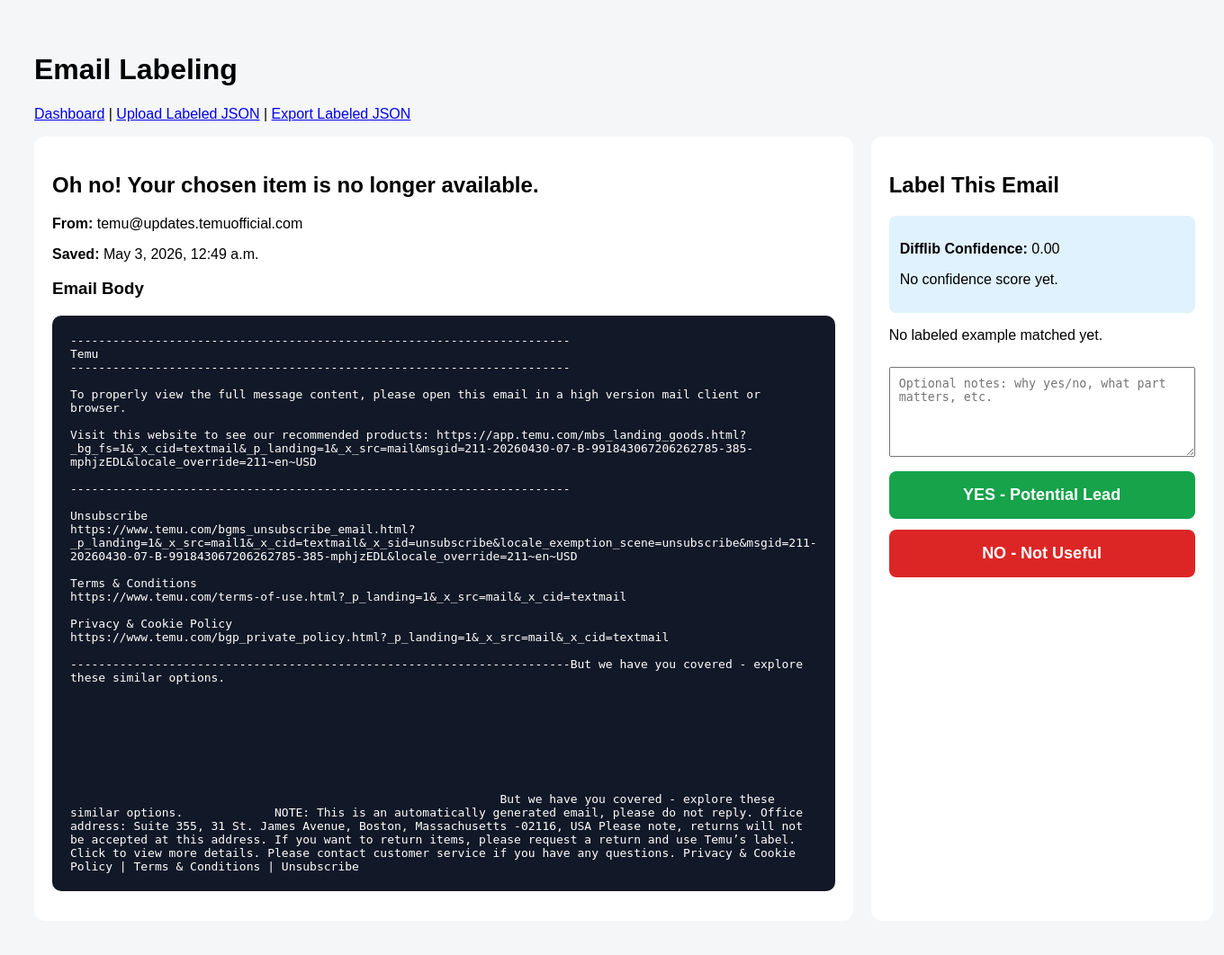
After one commit to FletcherCrowe/Deal_site, a Django app: page /label-emails/ in a window 1360 px wide. The commit adds this page. Shown: the whole page at 90% size. Run offline with Django 5.2, Linux system fonts and the light colour scheme; data comes from the database, SQL or seed files in the repository; both versions use the stored data as it was after the commit.

Commit message:
Add email labeling and difflib scoring

```diff
--- a/deals/models.py
+++ b/deals/models.py
@@ -58,7 +58,7 @@
     # the app calculates rehab as:
     # sqft * rehab_cost_per_sqft
     rehab_cost_per_sqft = models.IntegerField(default=35)
-
+    difflib_confidence_threshold = models.FloatField(default=0.60)
     # Future setting.
     # Not fully used yet, but useful when you add auto-reply.
     offer_template = models.TextField(default="""Hi,
@@ -124,7 +124,18 @@
     recommendation = models.TextField(blank=True)
 
     created_at = models.DateTimeField(auto_now_add=True)
+    # Labeling fields
+    is_labeled = models.BooleanField(default=False)
+    is_potential_lead = models.BooleanField(default=False)
+    send_to_llm = models.BooleanField(default=False)
 
+    # Difflib scoring fields
+    difflib_score = models.FloatField(null=True, blank=True)
+    matched_example_subject = models.CharField(max_length=255, blank=True)
+    matched_example_body = models.TextField(blank=True)
+
+    # Optional notes
+    label_notes = models.TextField(blank=True)
     def __str__(self):
         return self.address or self.subject or f"Deal {self.id}"
 class EmailReadLog(models.Model):
--- /dev/null
+++ b/deals/templates/deals/label_email.html
@@ -0,0 +1,153 @@
+<!DOCTYPE html>
+<html>
+<head>
+    <title>Label Email</title>
+
+    <style>
+        body {
+            font-family: Arial, sans-serif;
+            background: #f4f6f8;
+            padding: 30px;
+        }
+
+        .container {
+            display: grid;
+            grid-template-columns: 1fr 380px;
+            gap: 20px;
+        }
+
+        .card {
+            background: white;
+            border-radius: 12px;
+            padding: 20px;
+        }
+
+        pre {
+            white-space: pre-wrap;
+            background: #111827;
+            color: white;
+            padding: 20px;
+            border-radius: 10px;
+            max-height: 650px;
+            overflow-y: auto;
+        }
+
+        button {
+            width: 100%;
+            padding: 16px;
+            margin-top: 12px;
+            border: none;
+            border-radius: 8px;
+            font-size: 18px;
+            font-weight: bold;
+            cursor: pointer;
+        }
+
+        .yes {
+            background: #16a34a;
+            color: white;
+        }
+
+        .no {
+            background: #dc2626;
+            color: white;
+        }
+
+        textarea {
+            width: 100%;
+            height: 100px;
+            margin-top: 10px;
+            padding: 10px;
+            box-sizing: border-box;
+        }
+
+        .confidence {
+            background: #e0f2fe;
+            padding: 12px;
+            border-radius: 8px;
+            margin-bottom: 15px;
+        }
+
+        .match-box {
+            background: #f3f4f6;
+            padding: 12px;
+            border-radius: 8px;
+            max-height: 220px;
+            overflow-y: auto;
+            font-size: 13px;
+        }
+    </style>
+</head>
+
+<body>
+
+<h1>Email Labeling</h1>
+
+<p>
+    <a href="/">Dashboard</a> |
+    <a href="/upload-labeled-emails/">Upload Labeled JSON</a> |
+    <a href="/export-labeled-emails/">Export Labeled JSON</a>
+</p>
+
+{% for message in messages %}
+    <p><b>{{ message }}</b></p>
+{% endfor %}
+
+<div class="container">
+
+    <div class="card">
+        <h2>{{ deal.subject }}</h2>
+        <p><b>From:</b> {{ deal.sender }}</p>
+        <p><b>Saved:</b> {{ deal.created_at }}</p>
+
+        <h3>Email Body</h3>
+        <pre>{{ deal.body }}</pre>
+    </div>
+
+    <div class="card">
+        <h2>Label This Email</h2>
+
+        <div class="confidence">
+            <p><b>Difflib Confidence:</b> {{ deal.difflib_score|default:0|floatformat:2 }}</p>
+
+            {% if deal.difflib_score %}
+                {% if deal.is_potential_lead %}
+                    <p><b>Current Auto Guess:</b> YES - Potential Lead</p>
+                {% else %}
+                    <p><b>Current Auto Guess:</b> NO / Unknown</p>
+                {% endif %}
+            {% else %}
+                <p>No confidence score yet.</p>
+            {% endif %}
+        </div>
+
+        {% if deal.matched_example_subject %}
+            <h3>Closest Labeled Match</h3>
+            <p><b>Subject:</b> {{ deal.matched_example_subject }}</p>
+
+            <div class="match-box">
+                {{ deal.matched_example_body }}
+            </div>
+        {% else %}
+            <p>No labeled example matched yet.</p>
+        {% endif %}
+
+        <form method="POST" action="/label-emails/{{ deal.id }}/save/">
+            {% csrf_token %}
+
+            <textarea name="label_notes" placeholder="Optional notes: why yes/no, what part matters, etc."></textarea>
+
+            <button class="yes" type="submit" name="label" value="yes">
+                YES - Potential Lead
+            </button>
+
+            <button class="no" type="submit" name="label" value="no">
+                NO - Not Useful
+            </button>
+        </form>
+    </div>
+
+</div>
+
+</body>
+</html>
--- a/deals/urls.py
+++ b/deals/urls.py
@@ -22,4 +22,9 @@
     path("connect-gmail/", views.connect_gmail, name="connect_gmail"),
     path("oauth2callback/", views.oauth2callback, name="oauth2callback"),
     path("export-emails/", views.export_emails_view),
+    path("label-emails/", views.label_emails, name="label_emails"),
+    path("label-emails/<int:deal_id>/save/", views.save_email_label, name="save_email_label"),
+
+    path("export-labeled-emails/", views.export_labeled_emails, name="export_labeled_emails"),
+    path("upload-labeled-emails/", views.upload_labeled_emails, name="upload_labeled_emails"),
 ]
--- a/deals/views.py
+++ b/deals/views.py
@@ -12,10 +12,6 @@
 - Read Gmail
 - Test WhatsApp
 """
-
-from django.contrib import messages
-from django.shortcuts import render, redirect
-
 from .models import Deal,EmailReadLog
 from .services import (
     get_settings,
@@ -29,39 +25,49 @@
 from google_auth_oauthlib.flow import Flow
 from googleapiclient.discovery import build
 
+from django.shortcuts import render, redirect, get_object_or_404
+from django.contrib import messages
+
+from .models import Deal
+from .services import score_email_against_labeled_examples
 from .models import GmailAccount
 import os
 import json
-
-from django.shortcuts import redirect
-from google_auth_oauthlib.flow import Flow
 from googleapiclient.discovery import build
 
-from .models import GmailAccount
 from django.http import JsonResponse
-from .models import Deal
 
 
 def export_emails_view(request):
+    gmail_account = GmailAccount.objects.first()
     deals = Deal.objects.order_by("-created_at")
 
-    data = []
+    data = {
+        "connected_gmail": gmail_account.email if gmail_account else None,
+        "total_emails": deals.count(),
+        "emails": []
+    }
 
     for deal in deals:
-        data.append({
+        data["emails"].append({
             "id": deal.id,
+            "email_id": deal.email_id,
             "sender": deal.sender,
             "subject": deal.subject,
             "body": deal.body,
-            "price": deal.price,
-            "beds": deal.beds,
-            "baths": deal.baths,
-            "sqft": deal.sqft,
-            "year_built": deal.year_built,
-            "arv": deal.arv,
-            "rehab_cost": deal.rehab_cost,
-            "rent": deal.rent,
-            "qualifies": deal.qualifies,
+            "raw_email_json": deal.raw_email_json,
+            "parsed_data": {
+                "address": deal.address,
+                "zip_code": deal.zip_code,
+                "price": deal.price,
+                "beds": deal.beds,
+                "baths": deal.baths,
+                "sqft": deal.sqft,
+                "year_built": deal.year_built,
+                "arv": deal.arv,
+                "rehab_cost": deal.rehab_cost,
+                "rent": deal.rent,
+            },
             "created_at": deal.created_at.isoformat(),
         })
 
@@ -257,7 +263,165 @@
         return redirect("dashboard")
 
     return render(request, "deals/manual_deal.html")
+def label_emails(request):
+    """
+    Shows the next unlabeled email.
 
+    This is where you manually label:
+    - Yes = potential lead
+    - No = not useful
+    """
+
+    deal = Deal.objects.filter(is_labeled=False).order_by("-created_at").first()
+
+    if not deal:
+        return render(request, "deals/label_done.html")
+
+    # Re-score before showing, so confidence is current.
+    score_email_against_labeled_examples(deal)
+
+    return render(request, "deals/label_email.html", {
+        "deal": deal
+    })
+
+
+def save_email_label(request, deal_id):
+    """
+    Saves your manual Yes/No label.
+    """
+
+    deal = get_object_or_404(Deal, id=deal_id)
+
+    if request.method == "POST":
+        label = request.POST.get("label")
+        notes = request.POST.get("label_notes", "")
+
+        deal.is_labeled = True
+        deal.label_notes = notes
+
+        if label == "yes":
+            deal.is_potential_lead = True
+            deal.send_to_llm = True
+
+        elif label == "no":
+            deal.is_potential_lead = False
+            deal.send_to_llm = False
+
+        deal.save()
+
+        # After labeling this one, update scores for all unlabeled emails.
+        unlabeled = Deal.objects.filter(is_labeled=False)
+
+        for email in unlabeled:
+            score_email_against_labeled_examples(email)
+
+        messages.success(request, "Label saved.")
+
+    return redirect("label_emails")
+
+
+def export_labeled_emails(request):
+    """
+    Exports all labeled emails as JSON.
+
+    You can save this file and use it as your training/knowledge base.
+    """
+
+    deals = Deal.objects.filter(is_labeled=True).order_by("-created_at")
+
+    data = {
+        "emails": []
+    }
+
+    for deal in deals:
+        data["emails"].append({
+            "email_id": deal.email_id,
+            "sender": deal.sender,
+            "subject": deal.subject,
+            "body": deal.body,
+            "is_potential_lead": deal.is_potential_lead,
+            "send_to_llm": deal.send_to_llm,
+            "difflib_score": deal.difflib_score,
+            "label_notes": deal.label_notes,
+            "created_at": deal.created_at.isoformat(),
+        })
+
+    return JsonResponse(data, safe=False)
+
+
+def upload_labeled_emails(request):
+    """
+    Lets you upload a JSON file of labeled emails.
+
+    Expected format:
+
+    {
+      "emails": [
+        {
+          "subject": "Example",
+          "body": "Email text...",
+          "is_potential_lead": true,
+          "send_to_llm": true,
+          "label_notes": "optional notes"
+        }
+      ]
+    }
+    """
+
+    if request.method == "POST":
+        uploaded_file = request.FILES.get("json_file")
+
+        if not uploaded_file:
+            messages.error(request, "No JSON file uploaded.")
+            return redirect("upload_labeled_emails")
+
+        try:
+            data = json.load(uploaded_file)
+
+            emails = data.get("emails", [])
+
+            created_count = 0
+
+            for item in emails:
+                body = item.get("body", "")
+                subject = item.get("subject", "")
+
+                if not body:
+                    continue
+
+                # Prevent exact duplicate imports.
+                existing = Deal.objects.filter(body=body, subject=subject).first()
+
+                if existing:
+                    continue
+
+                deal = Deal.objects.create(
+                    email_id=item.get("email_id") or None,
+                    sender=item.get("sender", ""),
+                    subject=subject,
+                    body=body,
+                    is_labeled=True,
+                    is_potential_lead=bool(item.get("is_potential_lead", False)),
+                    send_to_llm=bool(item.get("send_to_llm", False)),
+                    label_notes=item.get("label_notes", ""),
+                )
+
+                score_email_against_labeled_examples(deal)
+
+                created_count += 1
+
+            # Re-score all unlabeled emails after adding new examples.
+            for email in Deal.objects.filter(is_labeled=False):
+                score_email_against_labeled_examples(email)
+
+            messages.success(request, f"Imported {created_count} labeled emails.")
+
+        except Exception as e:
+            messages.error(request, f"Upload failed: {e}")
+
+        return redirect("upload_labeled_emails")
+
+    return render(request, "deals/upload_labeled_emails.html")
 
 def read_gmail(request):
     """
```
Also changed, not shown: deals/services.py (+59 -0 lines), deals/templates/deals/dashboard.html (+6 -1 lines), deals/templates/deals/label_done.html (added, +13 -0 lines), deals/templates/deals/upload_labeled_emails.html (added, +89 -0 lines), db.sqlite3, deals/migrations/0006_appsettings_difflib_confidence_threshold_and_more.py (added).
